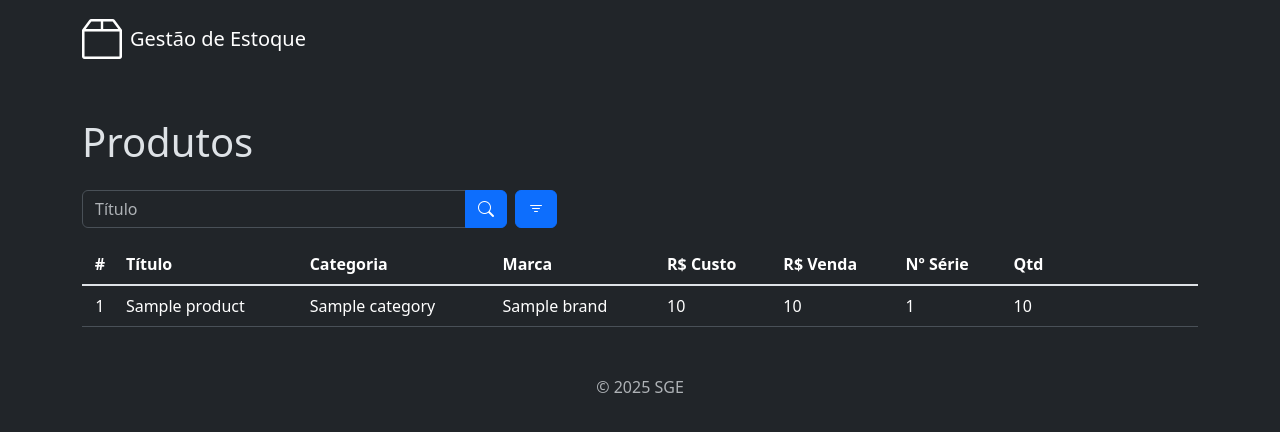
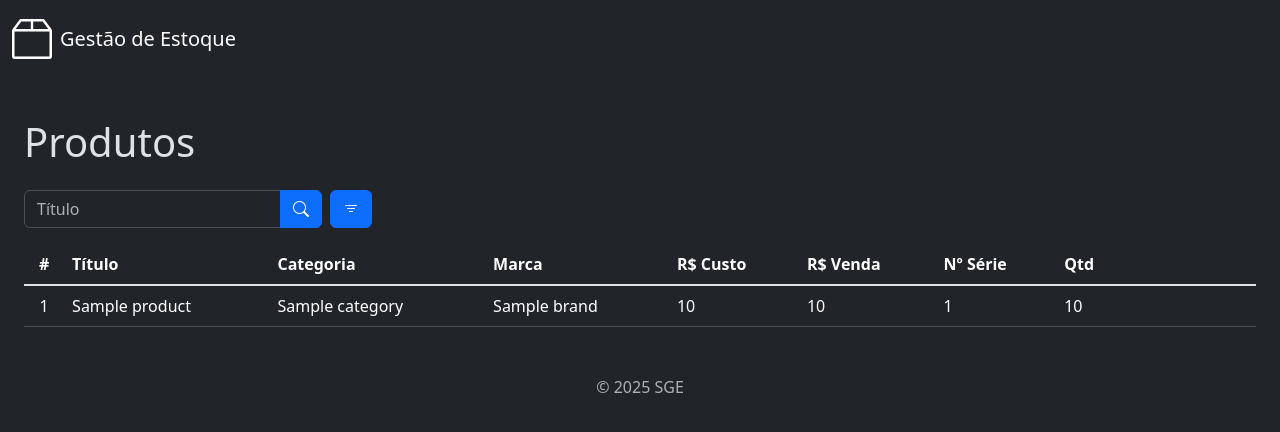
Before and after one commit to lucaslinss94/gestao_estoque, a Django app: template products/templates/product_list.html in a window 1280 px wide. Shown: the top 432 px of the page. Run offline with Django 5.2, Linux system fonts and the light colour scheme; the template is opened without the code that fills it: most values are stand-ins (such as "Sample title", 1, 10 or a date in 2020).

Commit message:
Ajustes de front-end

```diff
--- a/app/settings.py
+++ b/app/settings.py
@@ -27,7 +27,7 @@ SECRET_KEY = 'django-insecure-g5@n_!2avy58#=@dk#p-k*#d0qtm1+15*5ue8o7@4!dm!w6r-9
 # SECURITY WARNING: don't run with debug turned on in production!
 DEBUG = True
 
-ALLOWED_HOSTS = []
+ALLOWED_HOSTS = ['*']
 
 
 # Application definition
--- a/app/templates/base.html
+++ b/app/templates/base.html
@@ -15,9 +15,9 @@
 <body class="">
   {% include 'components/_header.html' %}
 
-  <div class="container-fluid">
+  <div class="px-4">
     <div class="col py-3">
-      <div class="container mt-4">
+      <div class="mt-4">
         <main>
           {% block content %}
           {% endblock %}
--- a/app/templates/components/_header.html
+++ b/app/templates/components/_header.html
@@ -1,5 +1,5 @@
 <nav class="navbar navbar-expand-md py-1"> <!--Barra de navegação-->
-	<div class="container">
+	<div class="container-fluid">
 		<a href="" class="navbar-brand d-flex align-items-center">
 			<i class="bi bi-box2 fs-1 me-2"></i>
 			Gestão de Estoque
--- a/brands/templates/brand_list.html
+++ b/brands/templates/brand_list.html
@@ -21,7 +21,7 @@ SGE - Marcas
     </div>
     {% if perms.brands.add_brand %}
     <div class="">
-        <a href="{% url 'brand_create' %}" class="btn btn-success rounded-pill"><i class="bi bi-plus"></i> Nova Marca</a>
+        <a href="{% url 'brand_create' %}" class="btn btn-success rounded-pill"><i class="bi bi-plus"></i><span class="d-none d-md-inline"> Nova Marca</span><span class="d-inline d-md-none"> Nova</span></a>
     </div>
     {% endif %}
 </div>
--- a/categories/templates/category_list.html
+++ b/categories/templates/category_list.html
@@ -21,7 +21,7 @@ SGE - Categorias
     </div>
     {% if perms.categories.add_category %}
     <div class="">
-        <a href="{% url 'category_create' %}" class="btn btn-success rounded-pill"><i class="bi bi-plus"></i> Nova Categoria</a>
+        <a href="{% url 'category_create' %}" class="btn btn-success rounded-pill"><i class="bi bi-plus"></i><span class="d-none d-md-inline"> Nova Categoria</span><span class="d-inline d-md-none"> Nova</span></a>
     </div>
     {% endif %}
 </div>
--- a/inflows/templates/inflow_list.html
+++ b/inflows/templates/inflow_list.html
@@ -21,7 +21,7 @@ SGE - Entradas
     </div>
     {% if perms.inflows.add_inflow %}
     <div class="">
-        <a href="{% url 'inflow_create' %}" class="btn btn-success text-truncate rounded-pill"><i class="bi bi-plus"></i> Nova Entrada</a>
+        <a href="{% url 'inflow_create' %}" class="btn btn-success text-truncate rounded-pill"><i class="bi bi-plus"></i><span class="d-none d-md-inline"> Nova Entrada</span><span class="d-inline d-md-none"> Nova</span></a>
     </div>
     {% endif %}
 </div>
--- a/outflows/templates/outflow_list.html
+++ b/outflows/templates/outflow_list.html
@@ -25,7 +25,7 @@ SGE - Saídas
     </div>
     {% if perms.outflows.add_outflow %}
     <div class="">
-        <a href="{% url 'outflow_create' %}" class="btn btn-success rounded-pill"><i class="bi bi-plus"></i> Nova Saída</a>
+        <a href="{% url 'outflow_create' %}" class="btn btn-success rounded-pill"><i class="bi bi-plus"></i><span class="d-none d-md-inline"> Nova Saída</span><span class="d-inline d-md-none"> Nova</span></a>
     </div>
     {% endif %}
 </div>
--- a/products/forms.py
+++ b/products/forms.py
@@ -9,8 +9,8 @@ class ProductForm(forms.ModelForm):
         fields = ['title', 'category', 'brand', 'description', 'serie_number', 'cost_price', 'selling_price']
         widgets = {
             'title': forms.TextInput(attrs={'class': 'form-control'}),
-            'category': forms.Select(attrs={'class': 'form-control'}),
-            'brand': forms.Select(attrs={'class': 'form-control'}),
+            'category': forms.Select(attrs={'class': 'form-select'}),
+            'brand': forms.Select(attrs={'class': 'form-select'}),
             'description': forms.Textarea(attrs={'class': 'form-control', 'rows': 3, }),
             'serie_number': forms.TextInput(attrs={'class': 'form-control'}),
             'cost_price': forms.NumberInput(attrs={'class': 'form-control'}),
--- a/products/templates/product_list.html
+++ b/products/templates/product_list.html
@@ -18,7 +18,7 @@ SGE - Produtos
     <div class="d-flex">
         <form method="GET" action="{% url 'product_list' %}" class="me-2">
             <div class="input-group">
-                <input type="text" class="form-control" name="title" placeholder="Título" value="{{ request.GET.title }}" style="min-width: 24em";>
+                <input type="text" class="form-control" name="title" placeholder="Título" value="{{ request.GET.title }}" style="min-width: 20vw";>
                 <button type="submit" class="btn btn-primary"><i class="bi bi-search"></i></button>
             </div>
         </form>
@@ -27,7 +27,7 @@ SGE - Produtos
 
     {% if perms.products.add_product %}
     <div class="">
-        <a href="{% url 'product_create' %}" class="btn btn-success rounded-pill"><i class="bi bi-plus text-truncate"></i> Novo Produto</a>
+        <a href="{% url 'product_create' %}" class="btn btn-success rounded-pill"><i class="bi bi-plus"></i><span class="d-none d-md-inline">Novo Produto</span><span class="d-inline d-md-none">Novo</span></a>
     </div>
     {% endif %}
 </div>
--- a/suppliers/templates/supplier_list.html
+++ b/suppliers/templates/supplier_list.html
@@ -21,7 +21,7 @@ SGE - Fornecedores
     </div>
     {% if perms.suppliers.add_supplier %}
     <div class="">
-        <a href="{% url 'supplier_create' %}" class="btn btn-success rounded-pill"><i class="bi bi-plus"></i> Novo Fornecedor</a>
+        <a href="{% url 'supplier_create' %}" class="btn btn-success rounded-pill"><i class="bi bi-plus"></i><span class="d-none d-md-inline"> Novo Fornecedor</span><span class="d-inline d-md-none"> Novo</span></a>
     </div>
     {% endif %}
 </div>
```
